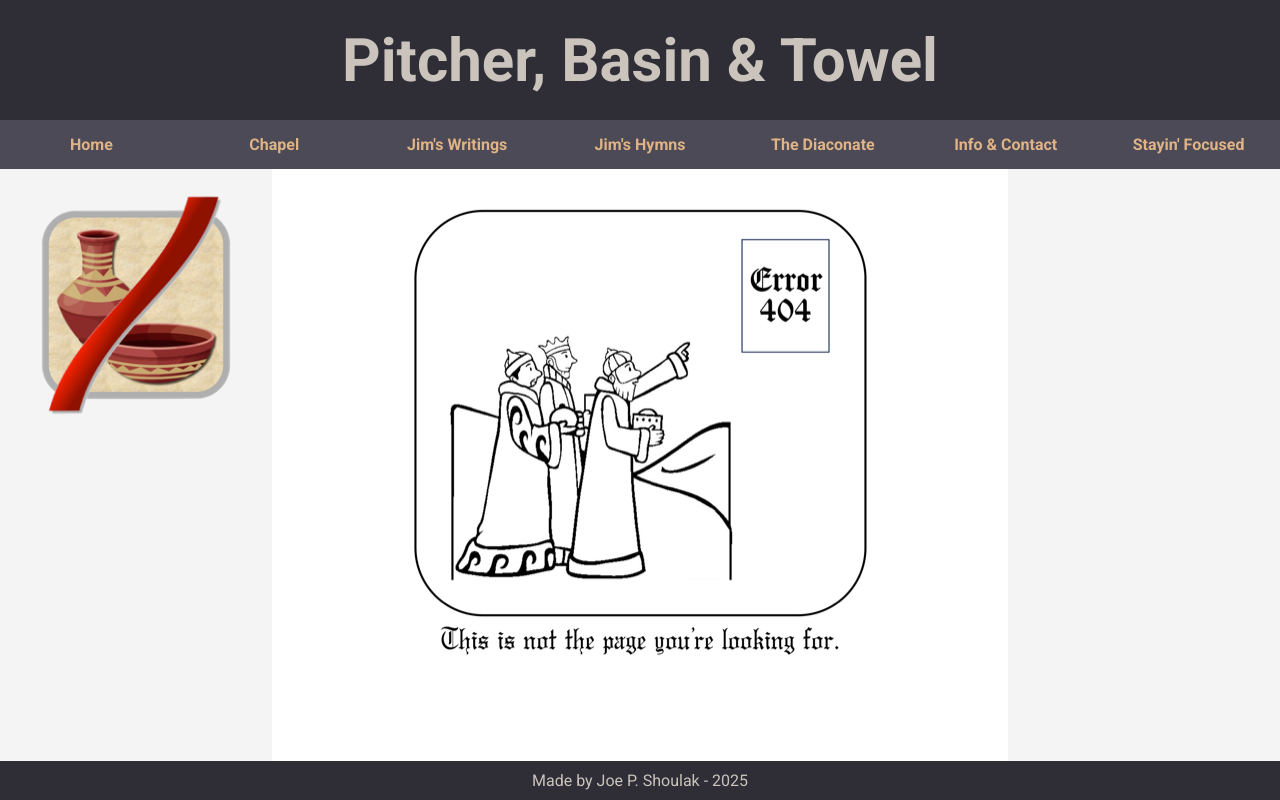
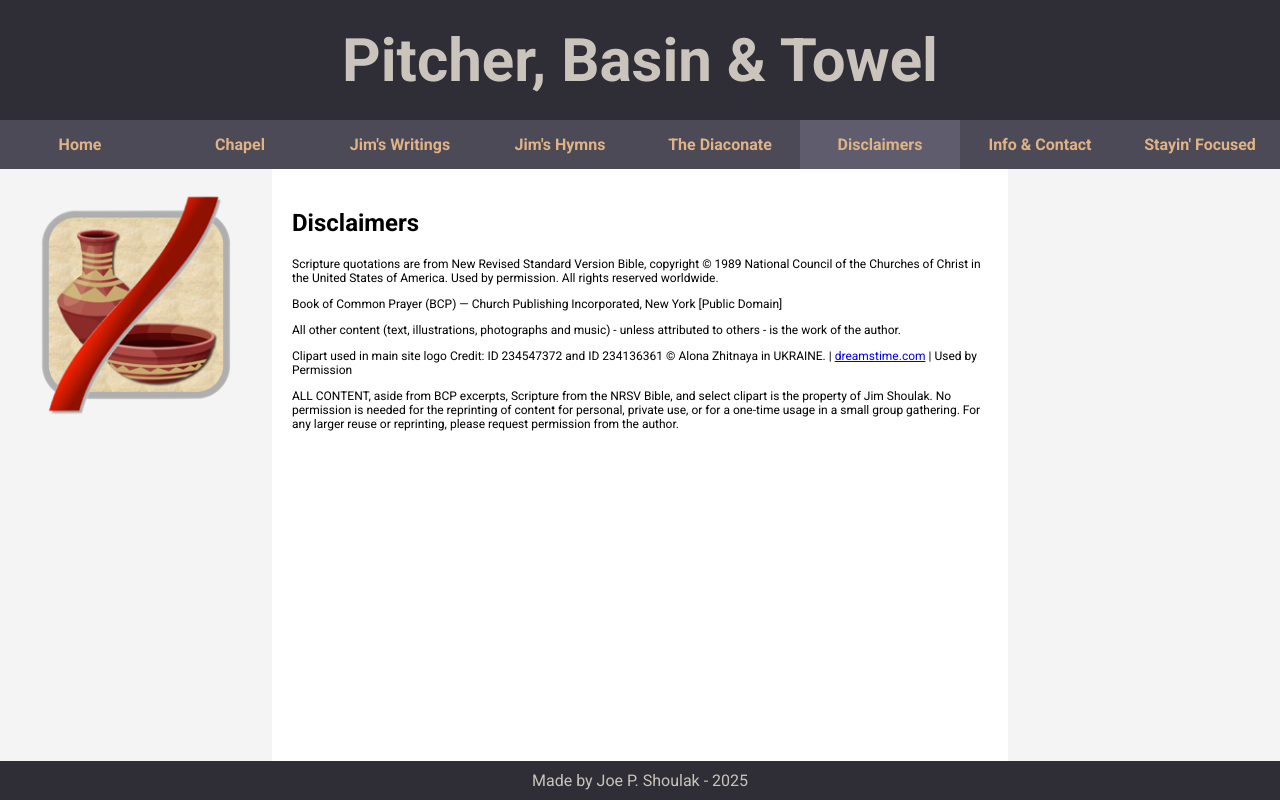
Before and after one commit to JoePShoulak/jim_site, a React (Vite) app: page /disclaimers in a window 1280 px wide. Before the commit this address led to /not_found. Built offline with nearby package versions, Linux system fonts and the light colour scheme; no server answers.

Commit message:
made a disclaimers page and moved all that info there

```diff
--- a/src/App.jsx
+++ b/src/App.jsx
@@ -6,6 +6,7 @@ import {
   Writings,
   Hymns,
   Diaconate,
+  Disclaimers,
   Contact,
   NotFound,
 } from "./pages";
@@ -53,6 +54,7 @@ const App = () => (
           <Route path="/writings" element={<Writings />} />
           <Route path="/hymns" element={<Hymns />} />
           <Route path="/diaconate" element={<Diaconate />} />
+          <Route path="/disclaimers" element={<Disclaimers />} />
           <Route path="/contact" element={<Contact />} />
 
           <Route path="*" element={<UnknownPage />} />
--- a/src/data/buttonProps.json
+++ b/src/data/buttonProps.json
@@ -25,6 +25,11 @@
     "link": "/diaconate"
   },
   {
+    "label": "Disclaimers",
+    "description": "Legal stuff",
+    "link": "/disclaimers"
+  },
+  {
     "label": "Info & Contact",
     "description": "Story behind this site, as well as Info About Jim, and his Contact Info",
     "link": "/contact"
--- /dev/null
+++ b/src/pages/Disclaimers.jsx
@@ -0,0 +1,49 @@
+import Aside from "../components/Aside";
+
+const LeftAside = () => <Aside logo={true}></Aside>;
+
+const CenterSection = () => (
+  <section>
+    <h2>Disclaimers</h2>
+    <p class="credit">
+      Scripture quotations are from New Revised Standard Version Bible,
+      copyright © 1989 National Council of the Churches of Christ in the United
+      States of America. Used by permission. All rights reserved worldwide.
+    </p>
+    <p class="credit">
+      Book of Common Prayer (BCP) — Church Publishing Incorporated, New York
+      [Public Domain]
+    </p>
+    <p class="credit">
+      All other content (text, illustrations, photographs and music) - unless
+      attributed to others - is the work of the author.
+    </p>
+    <p class="credit">
+      Clipart used in main site logo Credit: ID 234547372 and ID 234136361 ©
+      Alona Zhitnaya in UKRAINE. |{" "}
+      <a class="link" href="http://www.dreamstime.com" target="_blank">
+        dreamstime.com
+      </a>{" "}
+      | Used by Permission
+    </p>
+    <p class="credit">
+      ALL CONTENT, aside from BCP excerpts, Scripture from the NRSV Bible, and
+      select clipart is the property of Jim Shoulak. No permission is needed for
+      the reprinting of content for personal, private use, or for a one-time
+      usage in a small group gathering. For any larger reuse or reprinting,
+      please request permission from the author.
+    </p>
+  </section>
+);
+
+const RightAside = () => <Aside></Aside>;
+
+const Disclaimers = () => (
+  <>
+    <LeftAside />
+    <CenterSection />
+    <RightAside />
+  </>
+);
+
+export default Disclaimers;
--- a/src/pages/Home.jsx
+++ b/src/pages/Home.jsx
@@ -26,36 +26,8 @@ const CenterSection = () => (
 );
 
 const RightAside = () => (
-  <Aside id="disclaimer">
+  <Aside>
     <img src={stole} />
-    <p class="credit">
-      Scripture quotations are from New Revised Standard Version Bible,
-      copyright © 1989 National Council of the Churches of Christ in the United
-      States of America. Used by permission. All rights reserved worldwide.
-    </p>
-    <p class="credit">
-      Book of Common Prayer (BCP) — Church Publishing Incorporated, New York
-      [Public Domain]
-    </p>
-    <p class="credit">
-      All other content (text, illustrations, photographs and music) - unless
-      attributed to others - is the work of the author.
-    </p>
-    <p class="credit">
-      Clipart used in main site logo Credit: ID 234547372 and ID 234136361 ©
-      Alona Zhitnaya in UKRAINE. |{" "}
-      <a class="link" href="http://www.dreamstime.com" target="_blank">
-        dreamstime.com
-      </a>{" "}
-      | Used by Permission
-    </p>
-    <p class="credit">
-      ALL CONTENT, aside from BCP excerpts, Scripture from the NRSV Bible, and
-      select clipart is the property of Jim Shoulak. No permission is needed for
-      the reprinting of content for personal, private use, or for a one-time
-      usage in a small group gathering. For any larger reuse or reprinting,
-      please request permission from the author.
-    </p>
   </Aside>
 );
 
--- a/src/pages/Template.jsx
+++ b/src/pages/Template.jsx
@@ -1,8 +1,8 @@
-const LeftAside = () => <aside></aside>;
+const LeftAside = () => <Aside logo={true}></Aside>;
 
 const CenterSection = () => <section></section>;
 
-const RightAside = () => <aside></aside>;
+const RightAside = () => <Aside></Aside>;
 
 const Template = () => (
   <>
--- a/src/pages/index.js
+++ b/src/pages/index.js
@@ -3,5 +3,6 @@ export { default as Chapel } from "./Chapel";
 export { default as Writings } from "./Writings";
 export { default as Hymns } from "./Hymns";
 export { default as Diaconate } from "./Diaconate";
+export { default as Disclaimers } from "./Disclaimers";
 export { default as Contact } from "./Contact";
 export { default as NotFound } from "./NotFound";
```
